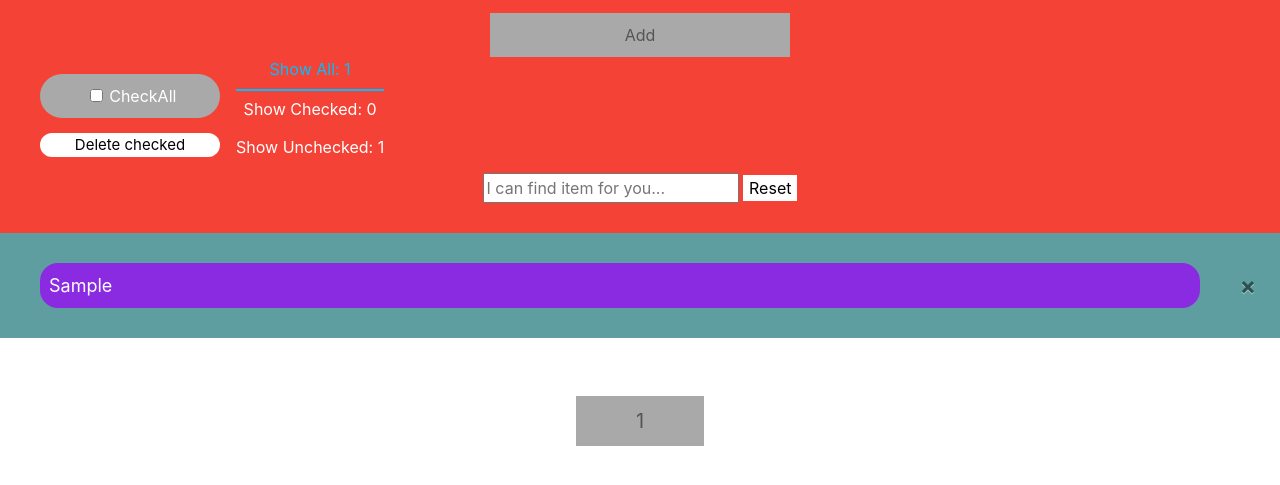
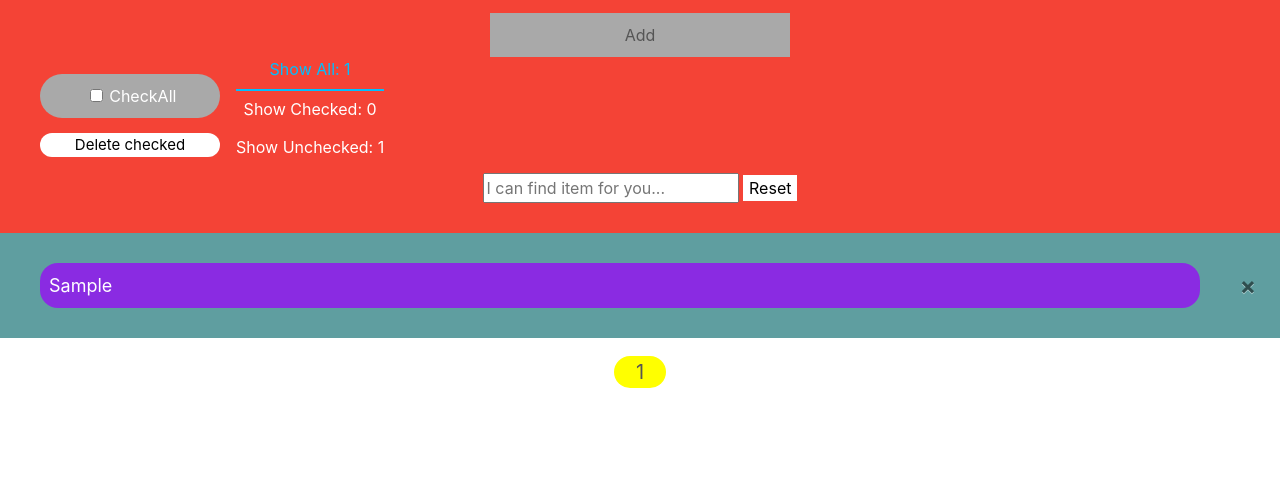
Before and after one commit to kaiflife/todoList, a website: page index.html in a window 1280 px wide. Both pictures are taken after typing "Sample" into the empty fields and a click on the button "Add". Shown: the part 123-608 px from the top of the page. Drawn offline with nearby package versions, Linux system fonts and the light colour scheme.

Commit message:
backlight current page

```diff
--- a/css/styles.css
+++ b/css/styles.css
@@ -128,22 +128,19 @@ ul li.checked::before {
 }
 
 .page-number {
-    width: 10%;
+    width: 4%;
     color: #555;
     float: left;
     text-align: center;
     font-size: 20px;
     cursor: pointer;
     transition: 0.3s;
-    border-radius: 0;
-    margin-top: 2em;
-    margin-left: 1em;
-    margin-right: 1em;
-
-
+    border-radius: 2em;
+    margin-left: 0.5em;
+    margin-right: 0.5em;
     background: darkgray;
     border: none;
-    padding: 10px;
+    margin-bottom: 1em;
 }
 
 .active-page{
@@ -255,3 +252,7 @@ li p {
     color: white;
     width: 100%;
 }
+
+.currentPage {
+    background: #f44336;
+}
--- a/js/script.js
+++ b/js/script.js
@@ -6,7 +6,7 @@ let idList = [];
 
 let filter = [];
 
-
+let usedPage;
 let pageNumber = 1;
 let pageItems = 5; // Items on one page
 let activeFilter = $('.showAll');
@@ -40,8 +40,14 @@ const render = function() {
 
   pagination(pageCount);
   itemsCounter();
+  currentPage();
 
 
+};
+
+const currentPage = function () {
+  // $(document).ready(function(){
+  $(`.page-number[value~=${pageNumber}]`).css("background-color", "yellow");
 };
 
 const log = function(item) {
@@ -56,16 +62,20 @@ const pagination = function(pageCount) {
 
 const itemsCounter = function() {
   $('.showAll p').empty();
-  $('.showAll p').append(`Show All: ${items.length}`);
+
+  let count = items.length - filter.length;
+  $('.showAll p').append(`Show All: ${count}`);
 
   let unchecked;
   uncheckedItems() === false ?  unchecked = 0 : unchecked = uncheckedItems();
 
-    $('.showChecked p').empty();
-  $('.showChecked p').append(`Show Checked: ${items.length - unchecked}`);
+  count = items.length - unchecked;
+  $('.showChecked p').empty();
+  $('.showChecked p').append(`Show Checked: ${count}`);
 
+  count = unchecked;
   $('.showUnchecked p').empty();
-  $('.showUnchecked p').append(`Show Unchecked: ${unchecked}`);
+  $('.showUnchecked p').append(`Show Unchecked: ${count}`);
 
 
 };
```
